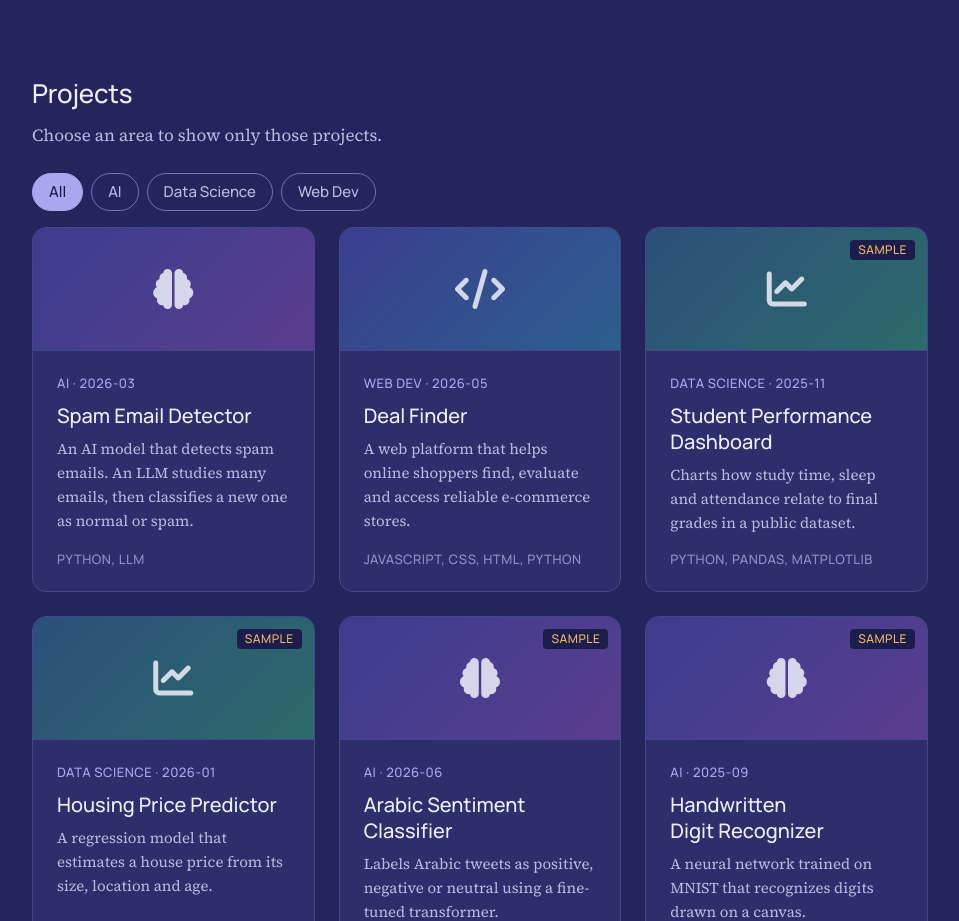
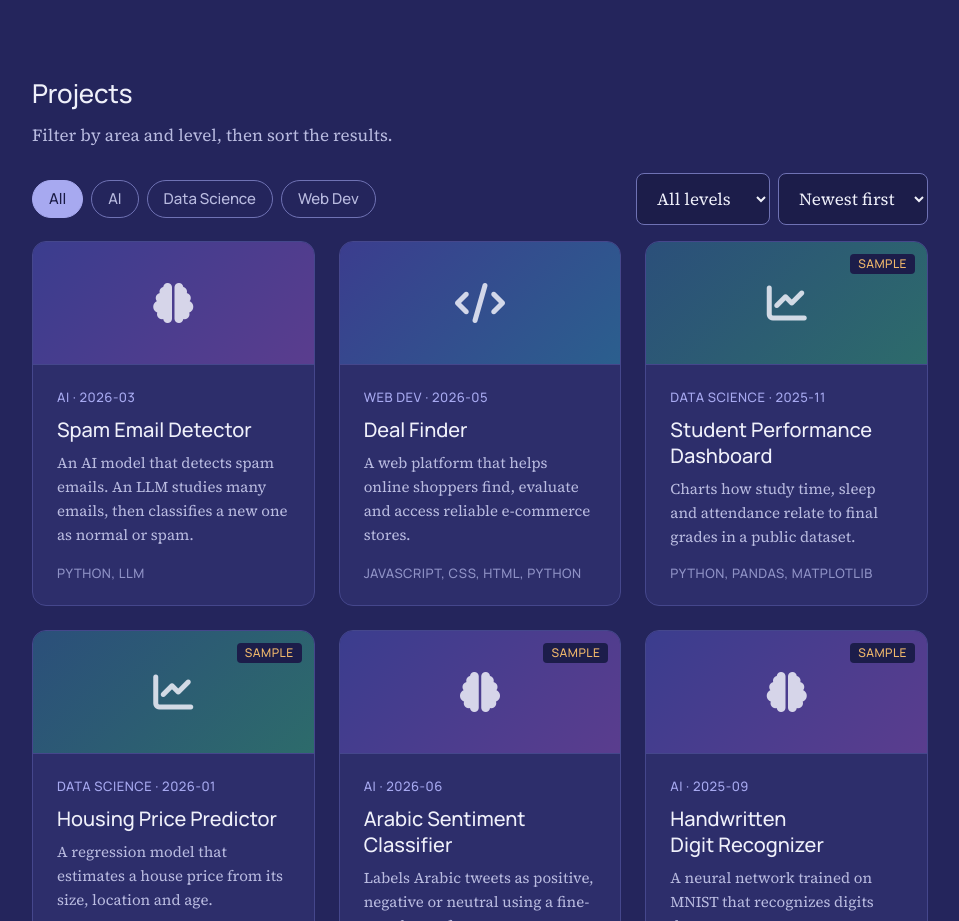
Before and after one commit to NaserAlmasoud/202535470-NaserAlmasoud-assignment3, a plain HTML site: page index.html in a window 1280 px wide. Shown: the part 976-1897 px from the top of the page, without its empty margins (160-1119 px from the left). Drawn offline with Linux system fonts and the light colour scheme; no server answers.

Commit message:
Add level and sort dropdowns to the projects section
Adds 'level' (All/Beginner/Advanced) and 'sort' (newest/oldest/A-Z)
selects next to the category filter, with styles.

Assisted-by: Claude (Claude Code)

Co-Authored-By: Claude Opus 5.5 <noreply@anthropic.com>
Claude-Session: https://claude.ai/code/session_01TyHKinhd1bz6kfuhWDGWmK

```diff
--- a/css/styles.css
+++ b/css/styles.css
@@ -317,6 +317,15 @@ section {
   background: var(--accent);
   border-color: var(--accent);
   color: var(--on-accent);
+}
+
+.projects__selects {
+  display: flex;
+  gap: var(--space-2);
+}
+
+.projects__selects select {
+  width: auto; /* the theme makes form fields full width */
 }
 
 .projects__grid {
--- a/index.html
+++ b/index.html
@@ -80,7 +80,7 @@
     <!-- ========== Projects ========== -->
     <section id="projects" class="projects container">
       <h2 class="section-title">Projects</h2>
-      <p class="section-intro">Choose an area to show only those projects.</p>
+      <p class="section-intro">Filter by area and level, then sort the results.</p>
 
       <!-- Controls: the cards below are built by js/script.js from the PROJECTS array -->
       <div class="projects__controls">
@@ -89,6 +89,20 @@
           <button class="filter-btn" type="button" data-filter="ai" aria-pressed="false">AI</button>
           <button class="filter-btn" type="button" data-filter="data" aria-pressed="false">Data Science</button>
           <button class="filter-btn" type="button" data-filter="web" aria-pressed="false">Web Dev</button>
+        </div>
+
+        <!-- Level and sort work together with the category filter -->
+        <div class="projects__selects">
+          <select id="levelSelect" aria-label="Filter by level">
+            <option value="all">All levels</option>
+            <option value="beginner">Beginner</option>
+            <option value="advanced">Advanced</option>
+          </select>
+          <select id="sortSelect" aria-label="Sort projects">
+            <option value="newest">Newest first</option>
+            <option value="oldest">Oldest first</option>
+            <option value="az">A–Z</option>
+          </select>
         </div>
       </div>
 
```
